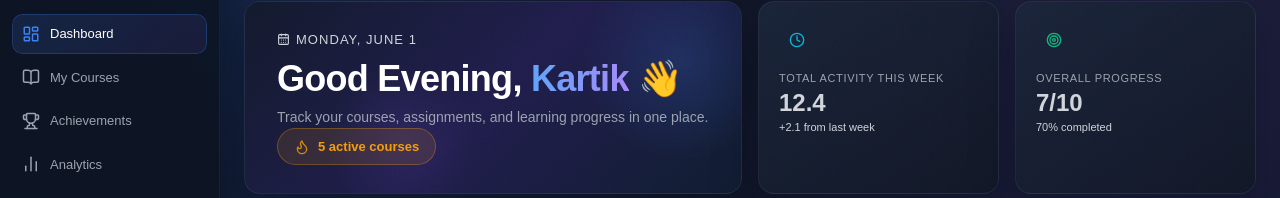
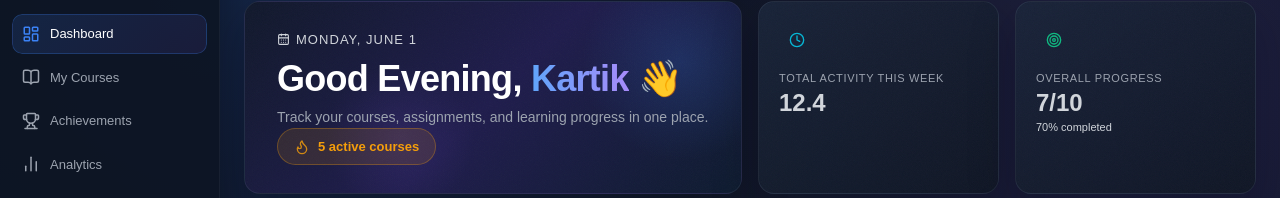
Before and after one commit to hackeduser12/Education_Platform, a Next.js app: page / in a window 1280 px wide. Shown: the part 79-277 px from the top of the page. Built offline with nearby package versions, Linux system fonts and the light colour scheme; no server answers; the database is empty.

Commit message:
modify again

```diff
--- a/components/StatsRow.tsx
+++ b/components/StatsRow.tsx
@@ -9,7 +9,7 @@ export default function StatsRow() {
       <StatTile
         label="Total Activity This Week"
         value="12.4"
-        sub="+2.1 from last week"
+        // sub="+2.1 from last week"
         icon={Clock}
         accentColor="var(--accent-cyan)"
       />
```
